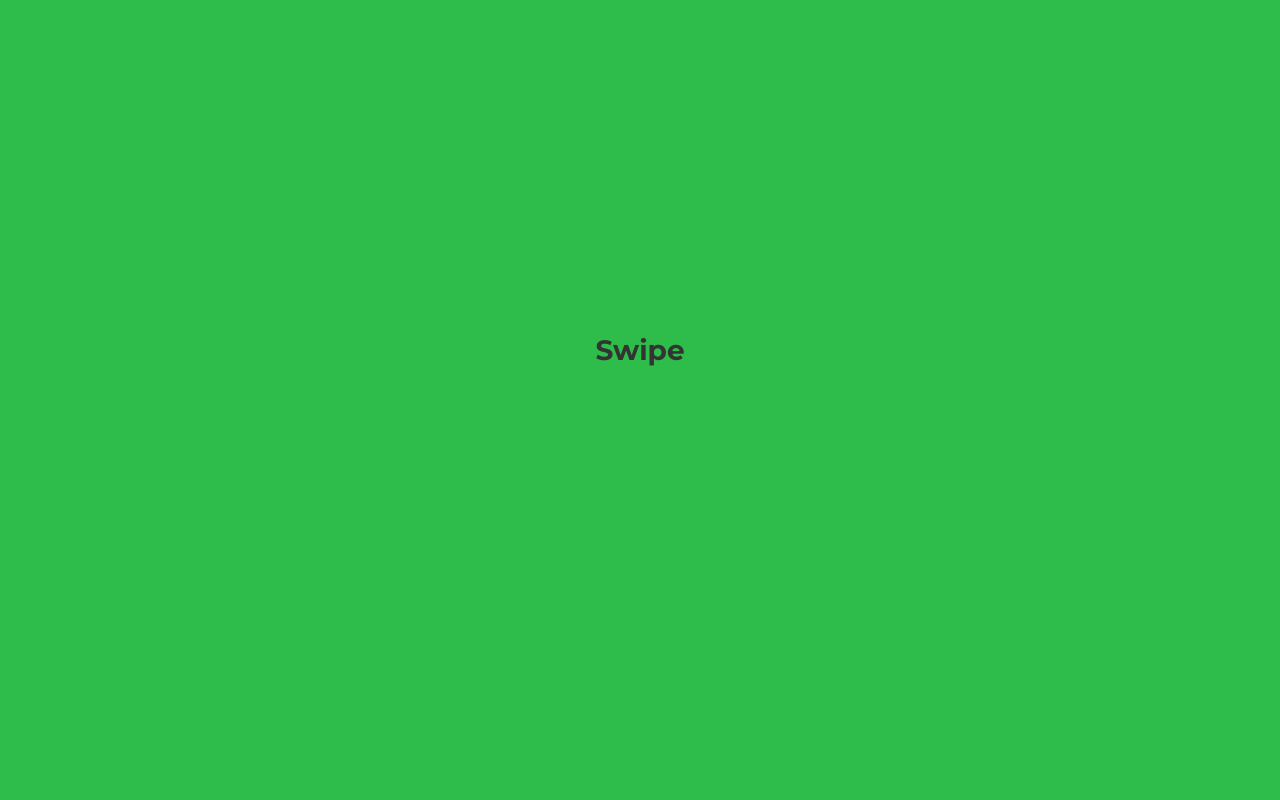
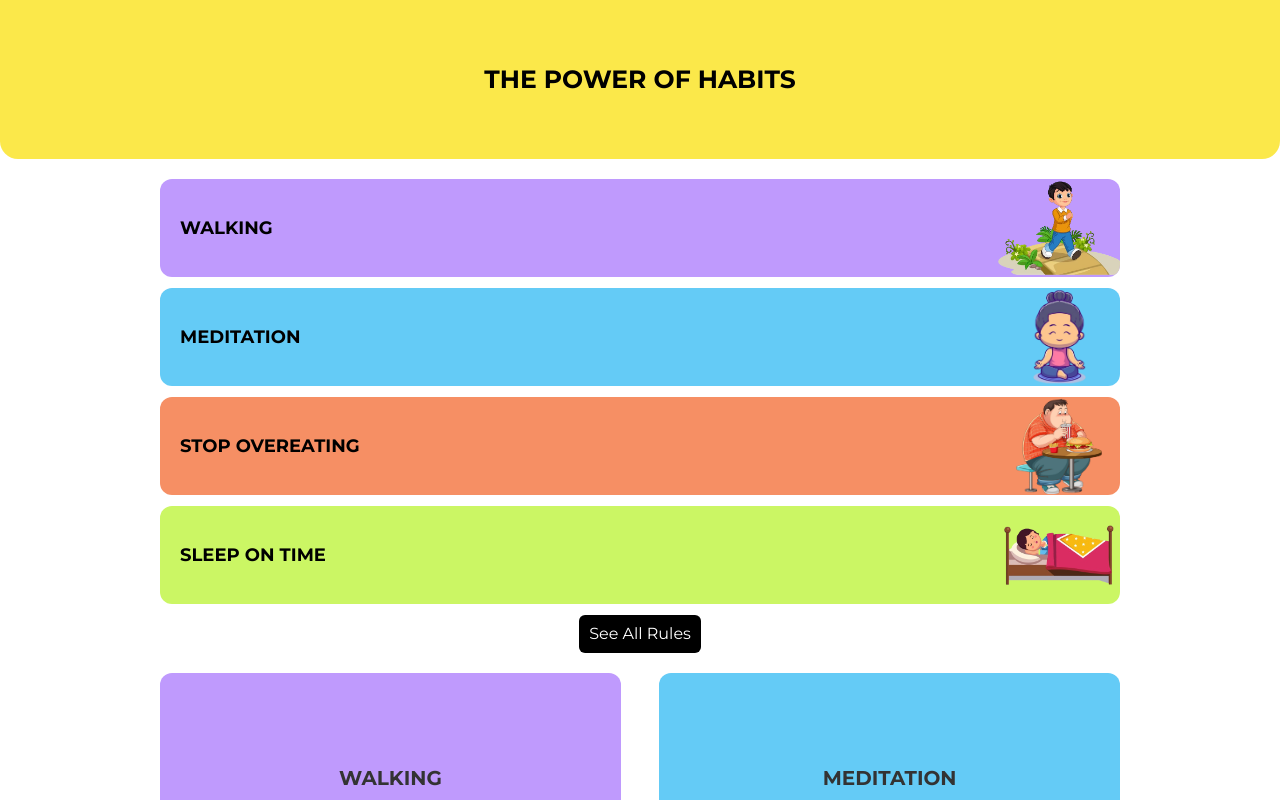
Before and after one commit to andy-engineer009/pwa-web-app, an Angular app: page /home in a window 1280 px wide. Shown: the top 800 px of the page. Built offline with nearby package versions, Linux system fonts and the light colour scheme.

Commit message:
animation added

```diff
--- a/src/app/modules/main/home/home.module.ts
+++ b/src/app/modules/main/home/home.module.ts
@@ -5,7 +5,7 @@ import { RouterModule, Routes } from '@angular/router';
 import { HomeComponent } from './home/home.component';
 
 const routes: Routes = [
-  { path: '' , component : HomeComponent}
+  { path: 'home' , component : HomeComponent}
   ]
 
 @NgModule({
--- a/src/app/modules/main/home/home/home.component.html
+++ b/src/app/modules/main/home/home/home.component.html
@@ -40,6 +40,11 @@
     </div>
     </div>
 
+    <!--  -->
+    <div class="container" style="text-align: center;">
+        <button class="btn btn-primary" routerLink="/all-rules"> See All Rules</button>
+    </div>
+    <!--  -->
 <div class="container">
     <div class="product">
         <div class="product-container --right">
@@ -86,6 +91,8 @@
 
 
 
+
+
 <img class="bunny" src="../../../../../assets/img/bunny-monster.webp" alt="bunny-monster">
 
 <button (click)="launchConfetti()">Celebrate!</button>
--- a/src/app/modules/main/main.module.ts
+++ b/src/app/modules/main/main.module.ts
@@ -4,8 +4,8 @@ import { RouterModule, Routes } from '@angular/router';
 import { SwiperComponent } from './swiper/swiper.component';
 
 const routes: Routes = [
-{ path: 'homee' , loadChildren : () =>  import('./home/home.module').then(m => m.HomeModule)},
-{ path: 'home' , component: SwiperComponent}
+{ path: '' , loadChildren : () =>  import('./home/home.module').then(m => m.HomeModule)},
+{ path: 'all-rules' , component: SwiperComponent}
 
 ]
 
--- a/src/app/modules/main/swiper/swiper.component.html
+++ b/src/app/modules/main/swiper/swiper.component.html
@@ -1,7 +1,7 @@
 <div class="swipe-container" (touchstart)="onTouchStart($event)" (touchend)="onTouchEnd($event)">
     <div class="swipe-item" *ngFor="let section of sections; let i = index" [ngClass]="{'active': i === currentIndex}">
         <div class="swipe-item--row">
-            <h2> {{section.name}}</h2>
+            <h2 [ngClass]="{'swipe-text' : i == 0}"> {{section.name}}</h2>
             <div *ngIf="section.img" class="img-container">
               <img [src]="section.img" alt="">
             </div>
--- a/src/app/modules/main/swiper/swiper.component.scss
+++ b/src/app/modules/main/swiper/swiper.component.scss
@@ -61,3 +61,30 @@
     transition: transform 0.3s ease;
     // transform: translateX(-{{ currentIndex * 100 }}%);
   }
+
+
+//   txt animation
+.swipe-text{
+    white-space: nowrap; /* Prevent text from breaking into multiple lines */
+    animation: swipeInFromLeft 5s ease-in-out infinite;
+}
+
+@keyframes swipeInFromLeft {
+    0% {
+      transform: translateX(-100%);
+      opacity: 0.2;
+    }
+    30% {
+      transform: translateX(0); /* Position at the center */
+      opacity: 1;
+    }
+    70% {
+      transform: translateX(0); /* Stay in the center */
+      opacity: 1;
+    }
+    100% {
+      transform: translateX(100%); /* End off-screen to the right */
+      opacity: 0.1;
+
+    }
+  }
--- a/src/styles.scss
+++ b/src/styles.scss
@@ -76,6 +76,13 @@ button {
     font: inherit; /* Inherit font styles */
     cursor: pointer; /* Change cursor to pointer */
 }
+.btn {
+    width: auto;
+    padding: 10px;
+    background: #000;
+    color: #ffff;
+    border-radius: 6px;
+}
 
 /* Form elements */
 input, textarea, select, button {
```
